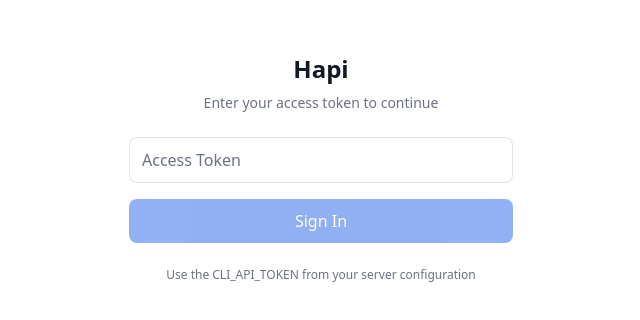
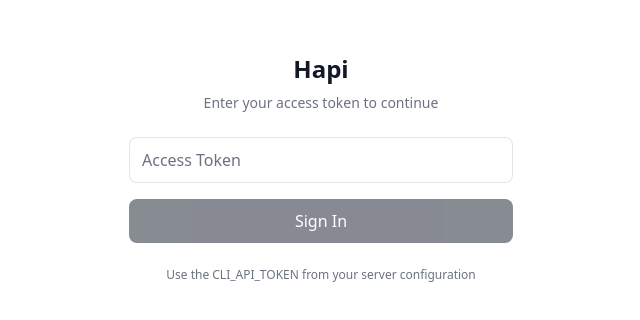
Before and after one commit to Suge8/Viby, a React (Vite) app in the folder web/: page / in a window 1280 px wide. Shown: the part 232-552 px from the top of the page, without its empty margins (319-959 px from the left). Built offline with nearby package versions, Linux system fonts and the light colour scheme; what @assistant-ui/react-markdown would draw is missing.

Commit message:
style: unify button and link colors to black/white theme

```diff
--- a/web/src/index.css
+++ b/web/src/index.css
@@ -6,8 +6,8 @@
     --app-bg: var(--tg-theme-bg-color, #ffffff);
     --app-fg: var(--tg-theme-text-color, #111827);
     --app-hint: var(--tg-theme-hint-color, #6b7280);
-    --app-link: var(--tg-theme-link-color, #2563eb);
-    --app-button: var(--tg-theme-button-color, #2563eb);
+    --app-link: var(--tg-theme-link-color, #111827);
+    --app-button: var(--tg-theme-button-color, #111827);
     --app-button-text: var(--tg-theme-button-text-color, #ffffff);
     --app-secondary-bg: var(--tg-theme-secondary-bg-color, #f3f4f6);
 
@@ -48,9 +48,9 @@
     --app-bg: var(--tg-theme-bg-color, #1c1c1e);
     --app-fg: var(--tg-theme-text-color, #ffffff);
     --app-hint: var(--tg-theme-hint-color, #8e8e93);
-    --app-link: var(--tg-theme-link-color, #0a84ff);
-    --app-button: var(--tg-theme-button-color, #0a84ff);
-    --app-button-text: var(--tg-theme-button-text-color, #ffffff);
+    --app-link: var(--tg-theme-link-color, #ffffff);
+    --app-button: var(--tg-theme-button-color, #ffffff);
+    --app-button-text: var(--tg-theme-button-text-color, #111827);
     --app-secondary-bg: var(--tg-theme-secondary-bg-color, #2C2C2E);
 
     --app-border: rgba(255, 255, 255, 0.1);
```
